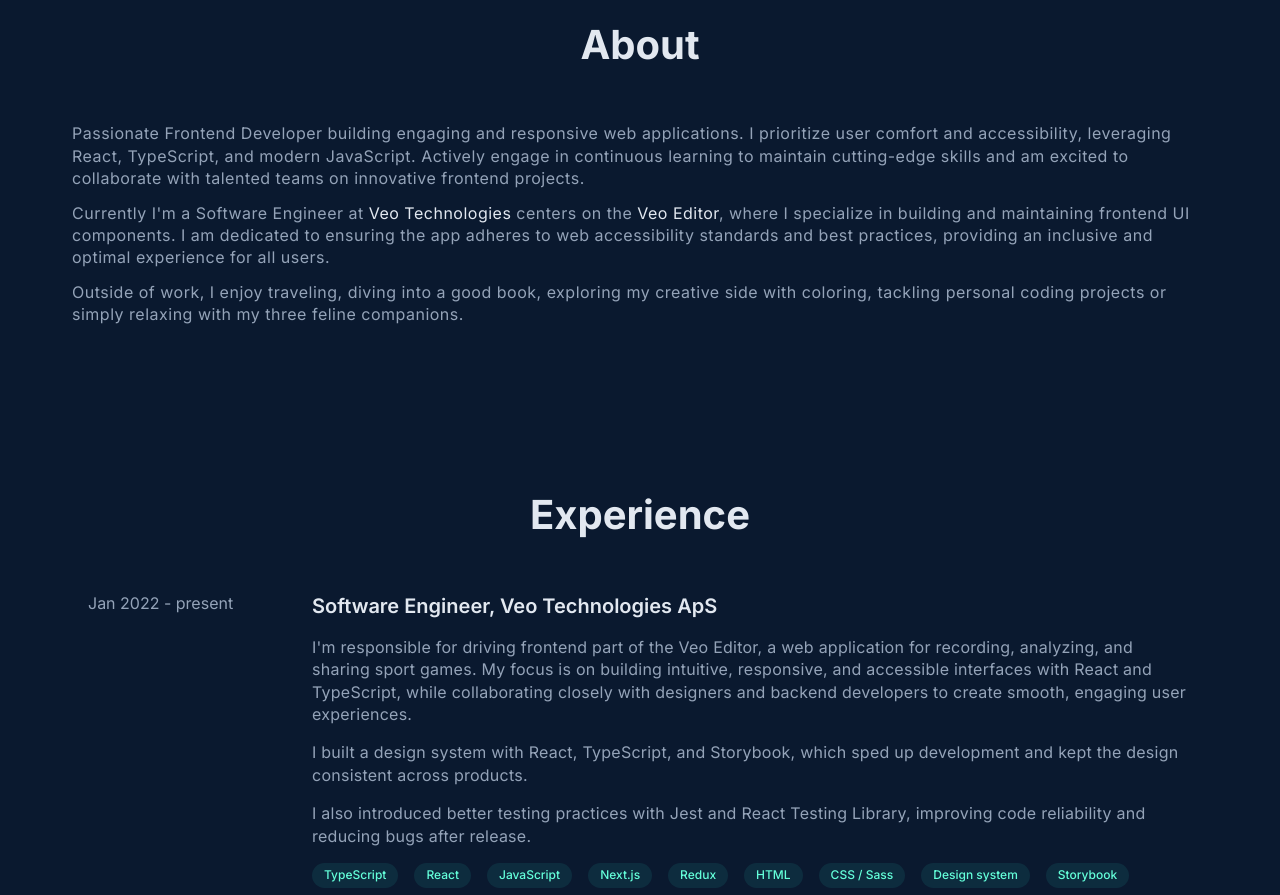
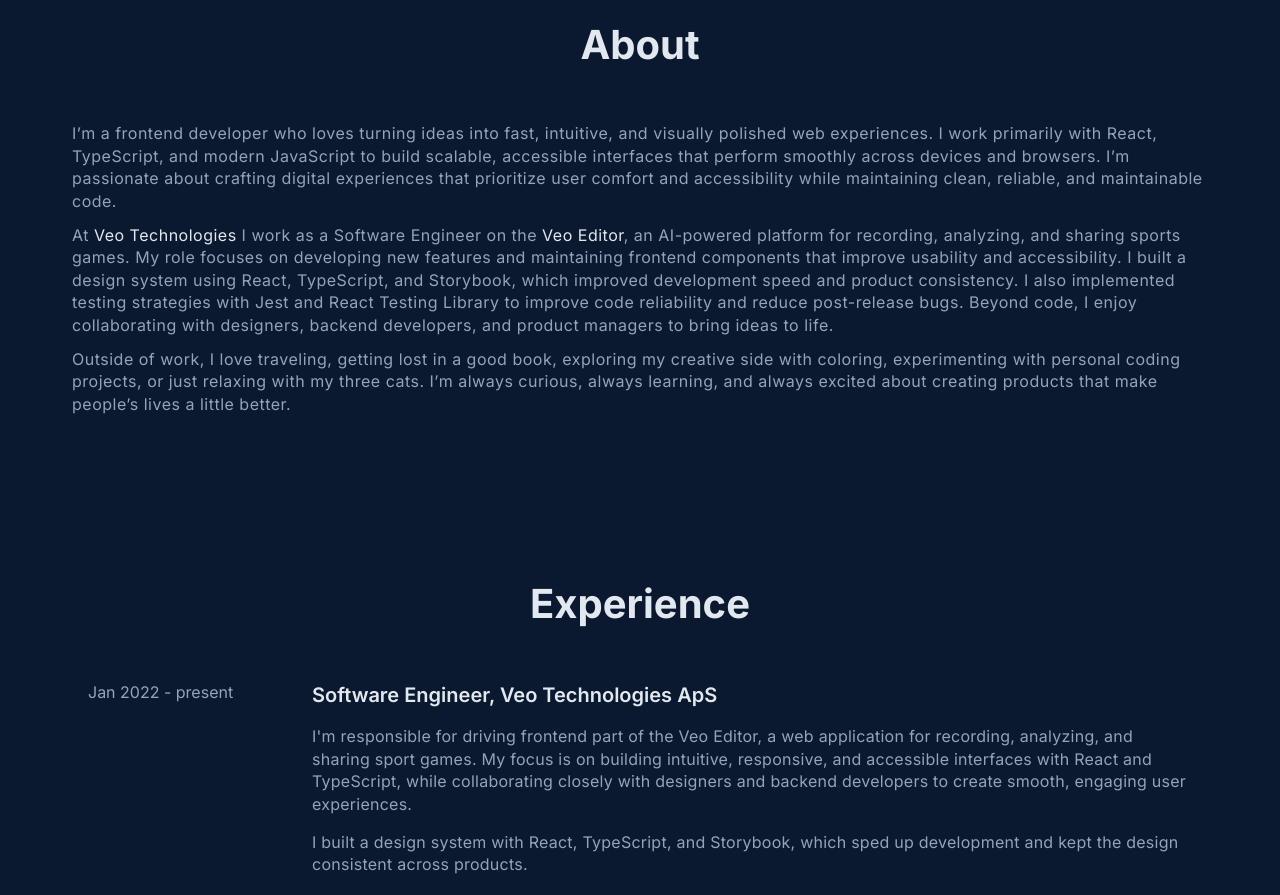
Before and after one commit to ElizabethSh/project-zero, a React (Vite) app: page / in a window 1280 px wide. Shown: the part 880-1775 px from the top of the page. Built offline with nearby package versions, Linux system fonts and the light colour scheme.

Commit message:
Update About page content

```diff
--- a/src/pages/about/index.tsx
+++ b/src/pages/about/index.tsx
@@ -7,30 +7,39 @@
     <h2 className="section-header">About</h2>
     <div className="about__content">
       <p>
-        Passionate Frontend Developer building engaging and responsive web
-        applications. I prioritize user comfort and accessibility, leveraging
-        React, TypeScript, and modern JavaScript. Actively engage in continuous
-        learning to maintain cutting-edge skills and am excited to collaborate
-        with talented teams on innovative frontend projects.
+        I’m a frontend developer who loves turning ideas into fast, intuitive,
+        and visually polished web experiences. I work primarily with React,
+        TypeScript, and modern JavaScript to build scalable, accessible
+        interfaces that perform smoothly across devices and browsers. I’m
+        passionate about crafting digital experiences that prioritize user
+        comfort and accessibility while maintaining clean, reliable, and
+        maintainable code.
       </p>
       <p>
-        Currently I'm a Software Engineer at{" "}
+        At{" "}
         <a className="link__text" href="https://www.veo.co/">
           Veo Technologies
         </a>{" "}
-        centers on the{" "}
+        I work as a Software Engineer on the{" "}
         <a className="link__text" href="https://www.veo.co/product/veo-editor">
           Veo Editor
         </a>
-        , where I specialize in building and maintaining frontend UI components.
-        I am dedicated to ensuring the app adheres to web accessibility
-        standards and best practices, providing an inclusive and optimal
-        experience for all users.
+        , an AI-powered platform for recording, analyzing, and sharing sports
+        games. My role focuses on developing new features and maintaining
+        frontend components that improve usability and accessibility. I built a
+        design system using React, TypeScript, and Storybook, which improved
+        development speed and product consistency. I also implemented testing
+        strategies with Jest and React Testing Library to improve code
+        reliability and reduce post-release bugs. Beyond code, I enjoy
+        collaborating with designers, backend developers, and product managers
+        to bring ideas to life.
       </p>
       <p>
-        Outside of work, I enjoy traveling, diving into a good book, exploring
-        my creative side with coloring, tackling personal coding projects or
-        simply relaxing with my three feline companions.
+        Outside of work, I love traveling, getting lost in a good book,
+        exploring my creative side with coloring, experimenting with personal
+        coding projects, or just relaxing with my three cats. I’m always
+        curious, always learning, and always excited about creating products
+        that make people’s lives a little better.
       </p>
     </div>
   </section>
```
